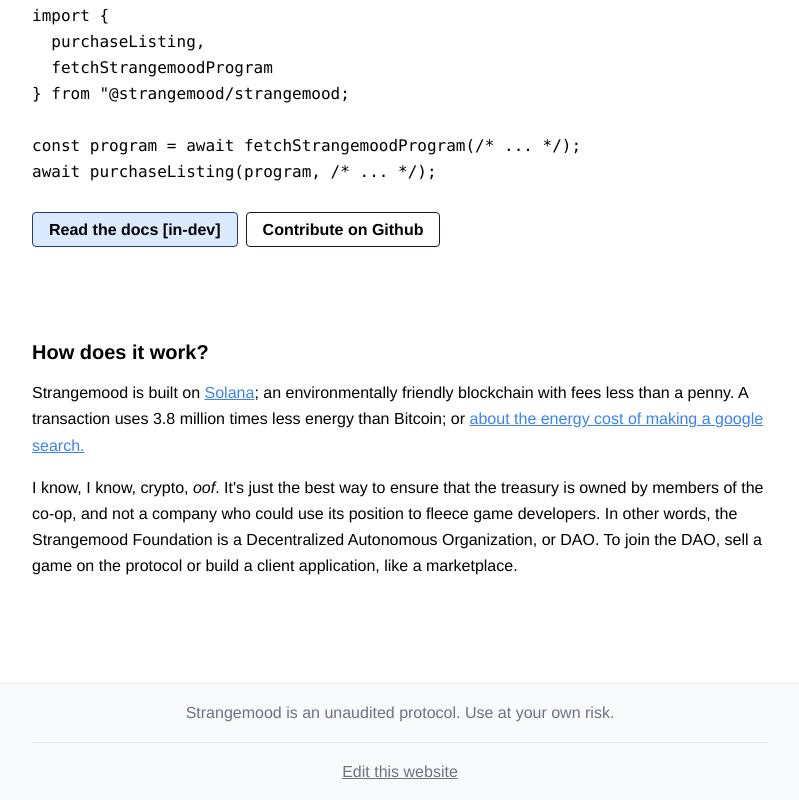
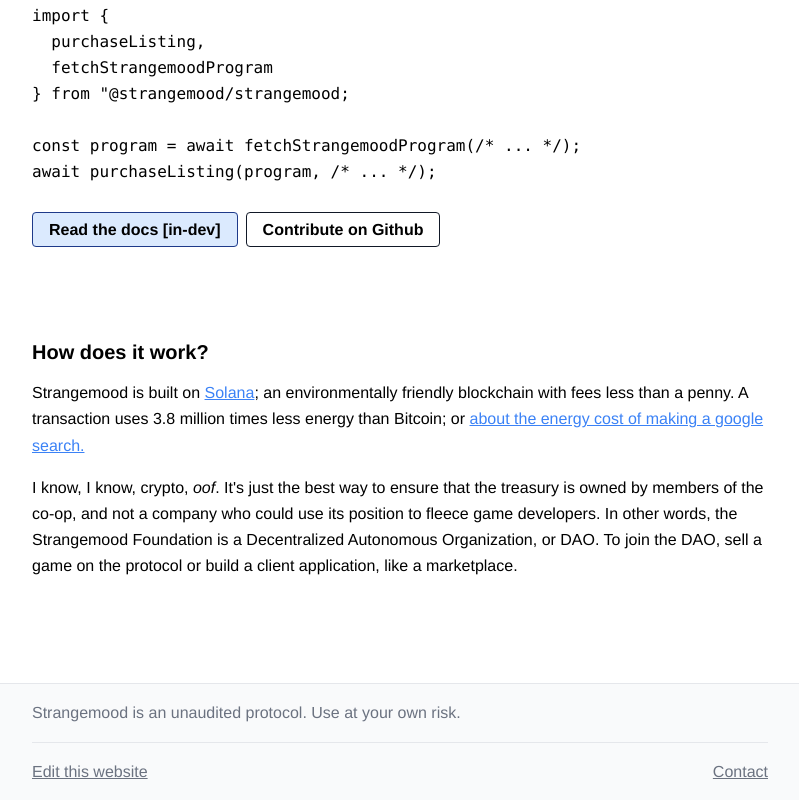
Before and after one commit to strangemoodfoundation/strangemood.org, a Next.js app: page / in a window 1280 px wide. Shown: the part 651-1451 px from the top of the page, without its empty margins (240-1039 px from the left). Built offline with nearby package versions, Linux system fonts and the light colour scheme.

Commit message:
add contactg

```diff
--- a/components/Layout.tsx
+++ b/components/Layout.tsx
@@ -1,6 +1,17 @@
 import Link from "next/link";
+import { useEffect, useState } from "react";
 
 export default function Layout(props: { children: any }) {
+  // This is a trick to make contact info available only
+  // if javascript has loaded, which prevents scrapers
+  // from bombarding the email.
+  const [showContact, setShowContact] = useState(false);
+  useEffect(() => {
+    setTimeout(() => {
+      setShowContact(true);
+    }, 100);
+  }, []);
+
   return (
     <div>
       <div className="border-b">
@@ -70,17 +81,30 @@
       </div>
       {props.children}
       <div className="bg-gray-50 border-t border-gray-200">
-        <div className="py-4 px-4 max-w-3xl m-auto text-center text-gray-500">
-          <div className="pb-4 text-center">
+        <div className="py-4 px-4 max-w-3xl m-auto w-full justify-between text-center text-gray-500">
+          <div className="pb-4 w-full justify-between flex">
             Strangemood is an unaudited protocol. Use at your own risk.
           </div>
           <hr className="pb-4 flex" />
+          <div className="flex w-full justify-between">
             <a
               href="https://github.com/strangemoodfoundation/www"
               className="underline"
             >
               Edit this website
             </a>
+
+            <a
+              href={
+                showContact
+                  ? "mailto:hello@strangemood.org"
+                  : "mailto:scrapers@strangemood.org"
+              }
+              className="underline"
+            >
+              Contact
+            </a>
+          </div>
         </div>
       </div>
     </div>
```
Lines whose indentation alone changed are shown as unchanged.
